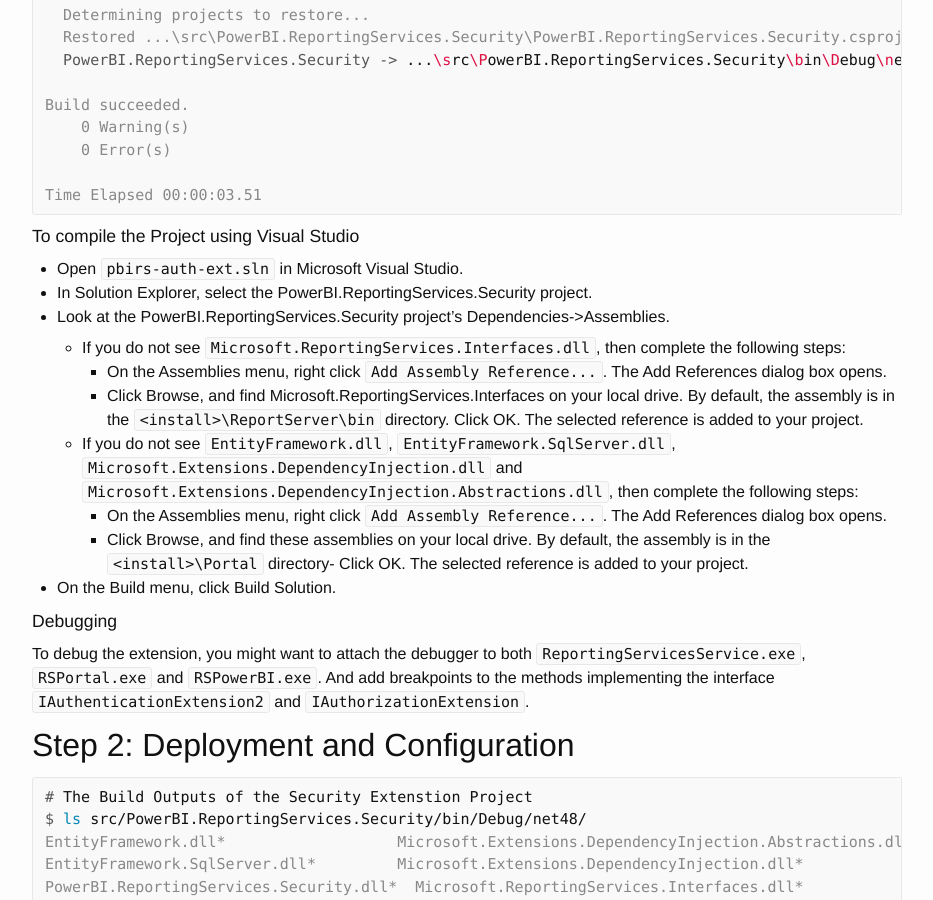
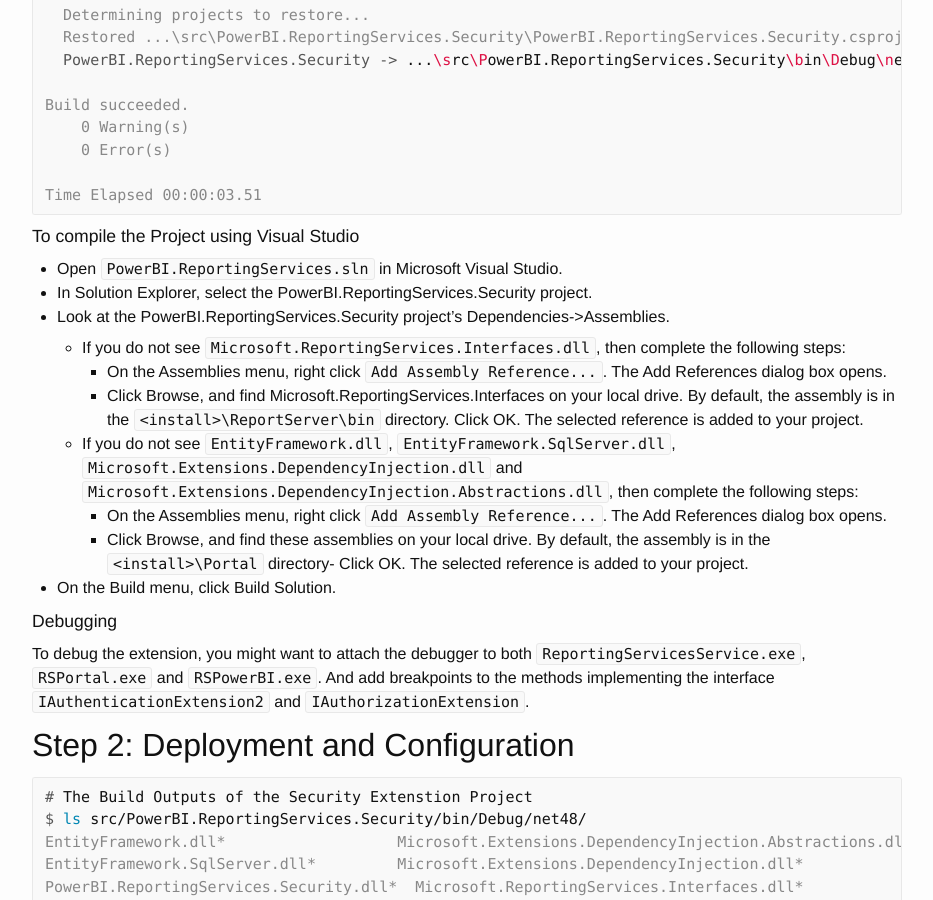
Before and after one commit to ousiax/ousiax.github.io, a Jekyll site: the page built from _posts/2021-08-18-powerbi-report-server-with-cas.md, in a window 1280 px wide and 900 px high, scrolled down 1457 px. Shown: the whole window, without its empty margins (173-1106 px from the left). Built offline with Jekyll 4.4.1, drawn with Linux system fonts in a browser that asks for light colours.

Commit message:
modified:   2021-08-18-powerbi-report-server-with-cas.md

```diff
--- a/_posts/2021-08-18-powerbi-report-server-with-cas.md
+++ b/_posts/2021-08-18-powerbi-report-server-with-cas.md
@@ -68,7 +68,7 @@
 
 **To compile the Project using Visual Studio**
 
-- Open `pbirs-auth-ext.sln` in Microsoft Visual Studio.
+- Open `PowerBI.ReportingServices.sln` in Microsoft Visual Studio.
 - In Solution Explorer, select the PowerBI.ReportingServices.Security project.
 - Look at the PowerBI.ReportingServices.Security project's Dependencies-&gt;Assemblies.
 
```
